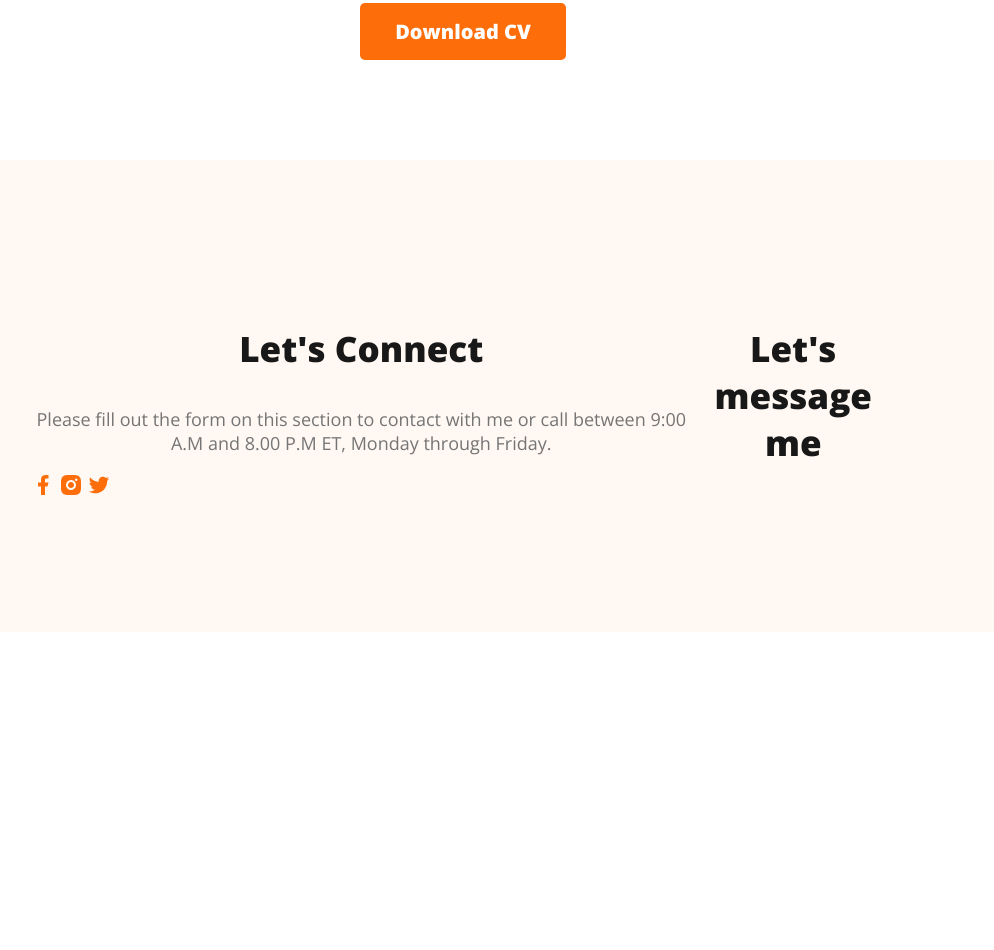
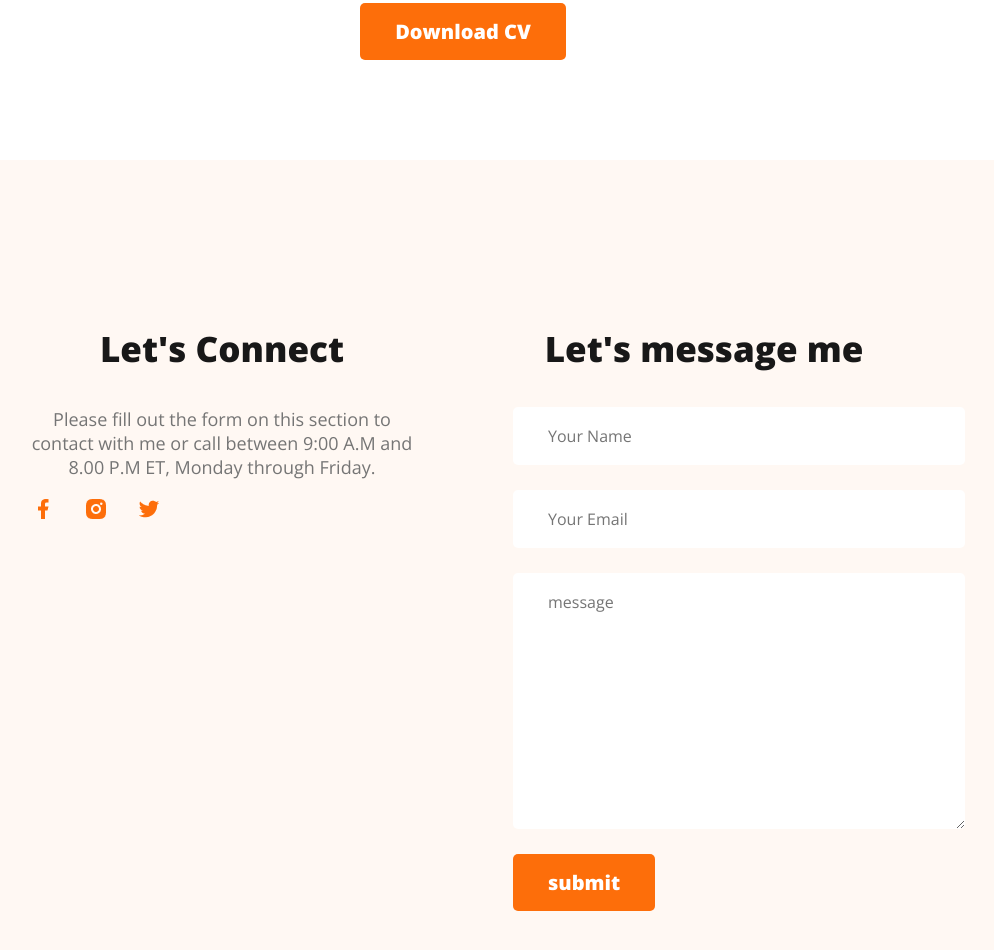
Before and after one commit to gazimaksudur2/Practice-resume, a plain HTML site: page index.html in a window 1280 px wide. Shown: the part 3091-4041 px from the top of the page, without its empty margins (177-1171 px from the left). Before the commit the page ends 3731 px from the top, so only its background shows below. Drawn offline with nearby package versions, Linux system fonts and the light colour scheme; a web font is replaced by a local one.

Commit message:
finished the footer section with contact form

```diff
--- a/index.html
+++ b/index.html
@@ -151,6 +151,12 @@
         </div>
         <div class="footer-column">
             <h3 class="section-title">Let's message me</h3>
+            <form class="contact" action="">
+                <input type="text" placeholder="Your Name">
+                <input type="email" placeholder="Your Email" id="">
+                <textarea name="" id="" cols="30" rows="10" placeholder="message"></textarea>
+                <input class="button-primary" type="submit" value="submit">
+            </form>
         </div>
     </footer>
 </body>
--- a/styles/portfolio.css
+++ b/styles/portfolio.css
@@ -166,7 +166,26 @@ main section {
 /* footer style */
 footer{
   display: flex;
+  gap: 100px;
   background: #FFF8F3;
   margin-top: 100px;
   padding: 130px 200px;
 }
+.footer-column{
+  width: 50%;
+}
+.contact input[type="text"], .contact input[type="email"], textarea{
+  display: block;
+  margin-bottom: 25px;
+  padding: 18px 35px;
+  color: #757575;
+  background: #FFF;
+  font-size: 16px;
+  border: none;
+  border-radius: 5px;
+  width: 100%;
+}
+
+.social-links a{
+  margin-right: 25px;
+}
```
